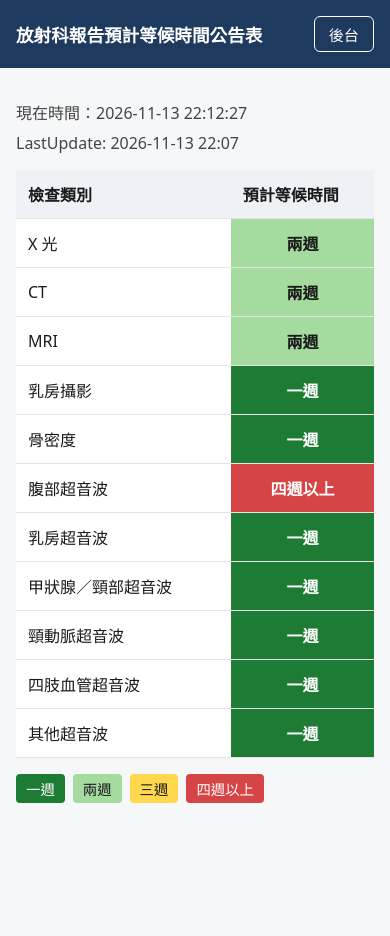
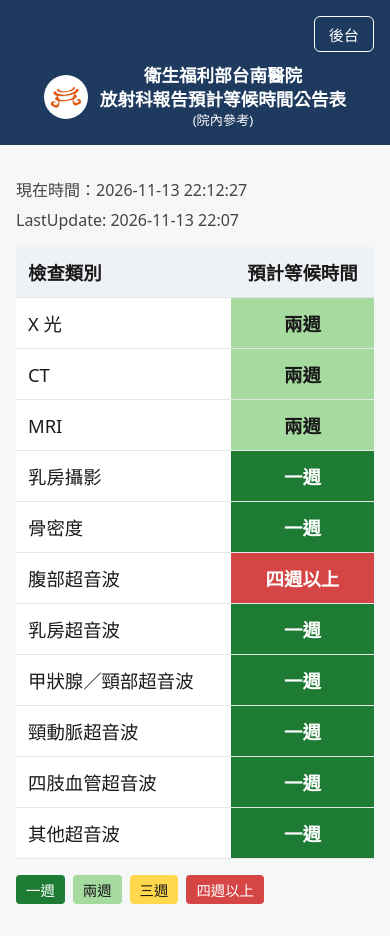
Before and after one commit to weichuncheng0104/006_0029_RadiologyReportWait_Site, a website with bundled scripts: page index.html in a window 390 px wide. Before the commit the page ends 844 px from the top, so only its background shows below. Built offline with nearby package versions, Linux system fonts and the light colour scheme.

Commit message:
board: hospital title, emblem, centered header, larger table text
Emblem: weblogononame.png from https://www.tnhosp.mohw.gov.tw/ (hospital official site).

Co-Authored-By: Claude Opus 5.5 <noreply@anthropic.com>
Claude-Session: https://claude.ai/code/session_01JyLMAxssX1jiQRt37WmNW4

```diff
--- a/index.html
+++ b/index.html
@@ -3,12 +3,16 @@
 <head>
   <meta charset="utf-8">
   <meta name="viewport" content="width=device-width, initial-scale=1">
-  <title>放射科報告預計等候時間公告表</title>
+  <title>衛生福利部台南醫院放射科報告預計等候時間公告表(院內參考)</title>
+  <link rel="icon" type="image/png" href="hospital-logo.png">
   <link rel="stylesheet" href="style.css">
 </head>
 <body>
-  <header class="topbar">
-    <h1>放射科報告預計等候時間公告表</h1>
+  <header class="topbar centered">
+    <div class="brand">
+      <img src="hospital-logo.png" alt="衛生福利部臺南醫院院徽" width="56" height="56">
+      <h1>衛生福利部台南醫院<br>放射科報告預計等候時間公告表<small>(院內參考)</small></h1>
+    </div>
     <a class="btn" href="admin.html">後台</a>
   </header>
   <main>
--- a/style.css
+++ b/style.css
@@ -30,3 +30,21 @@ main { max-width: 720px; margin: 0 auto; padding: 16px; }
 .msg.err { color: #9b1c1c; }
 .actions { display: flex; flex-wrap: wrap; gap: 8px; margin-top: 12px; }
 .btn.secondary { color: #1f3a5f; }
+/* Public board: centered title with the admin button kept at the top right. */
+.topbar.centered { display: grid; grid-template-columns: 1fr auto 1fr; }
+.topbar.centered .brand { grid-column: 2; display: flex; align-items: center; justify-content: center; gap: 12px; }
+.topbar.centered .brand img { width: 56px; height: 56px; flex-shrink: 0; background: #fff; border-radius: 50%; padding: 4px; }
+.topbar.centered h1 { text-align: center; line-height: 1.35; }
+.topbar.centered h1 small { font-size: 0.75em; font-weight: 400; margin-left: 4px; white-space: nowrap; }
+.topbar.centered .btn { grid-column: 3; justify-self: end; }
+#board th, #board td { font-size: 1.35rem; padding: 14px 16px; }
+#board th:first-child, #board td:first-child { text-align: left; }
+#board th:last-child, #board td:last-child { text-align: center; }
+@media (max-width: 480px) {
+  .topbar.centered { grid-template-columns: 1fr; }
+  .topbar.centered .brand, .topbar.centered .btn { grid-column: 1; }
+  .topbar.centered .brand img { width: 44px; height: 44px; }
+  .topbar.centered h1 small { display: block; margin-left: 0; }
+  .topbar.centered .btn { grid-row: 1; }
+  #board th, #board td { font-size: 1.15rem; padding: 12px; }
+}
```
Also changed, not shown: hospital-logo.png (added).
